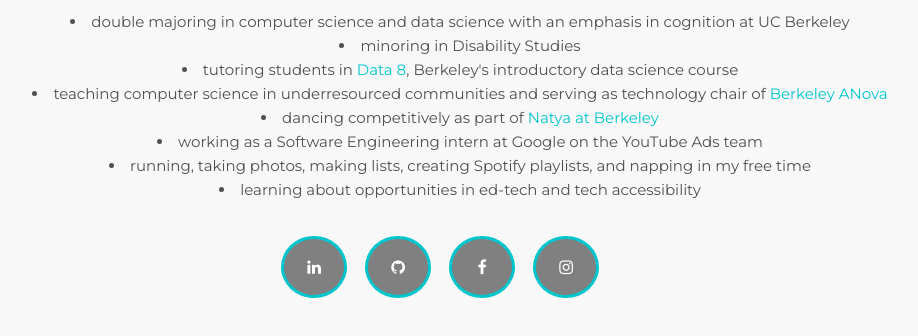
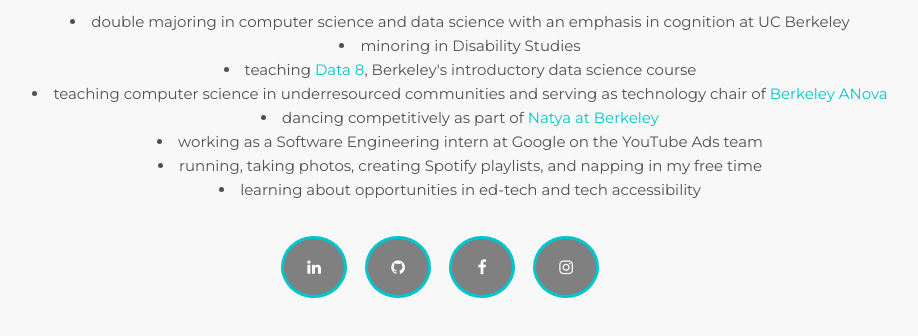
Before and after one commit to pratibha99/pratibha99.github.io, a plain HTML site: page index.html in a window 1280 px wide. Shown: the part 236-572 px from the top of the page, without its empty margins (200-1118 px from the left). Drawn offline with Linux system fonts and the light colour scheme.

Commit message:
Update index.html

```diff
--- a/index.html
+++ b/index.html
@@ -22,7 +22,7 @@
 				<ul>
 				  <li>double majoring in computer science and data science with an emphasis in cognition at UC Berkeley</li>
 				  <li>minoring in Disability Studies</li>
-				  <li>tutoring students in <a class = "orglink" target="_blank" href="http://data8.org/">Data 8</a>, Berkeley's introductory data science course</li>
+				  <li>teaching <a class = "orglink" target="_blank" href="http://data8.org/">Data 8</a>, Berkeley's introductory data science course</li>
 				  <!-- <li>developing software for startups through <a class = "orglink" target="_blank" href="https://codebase.berkeley.edu/">Berkeley CodeBase</a></li> -->
 				  <li>teaching computer science in underresourced communities and serving as technology chair of <a class = "orglink" target="_blank" href="https://www.berkeleyanova.org">Berkeley ANova</a></li>
 				  <!-- <li>coducting social science research for <a class = "orglink" target="_blank" href="https://goodlylabs.org/">Goodly Labs</a></li> -->
@@ -31,7 +31,7 @@
           <!-- <li>founding the Berkeley chapter of <a class = "orglink" target="_blank" href="http://www.girlsteachinggirlstocode.org/index.html">Girls Teaching Girls To Code</a></li> -->
           <!-- <li>taking courses about computer security, machine learning, developmental psychology, and globalization</li> -->
 				  <li>working as a Software Engineering intern at Google on the YouTube Ads team</li>
-				  <li>running, taking photos, making lists, creating Spotify playlists, and napping in my free time</li>
+				  <li>running, taking photos, creating Spotify playlists, and napping in my free time</li>
 				  <li>learning about opportunities in ed-tech and tech accessibility</li>
 				</ul>
 				</div>
```
